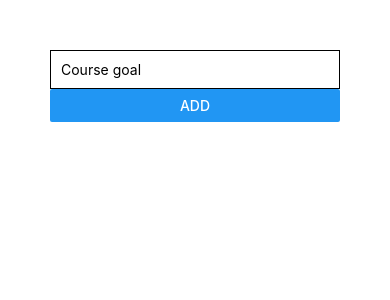
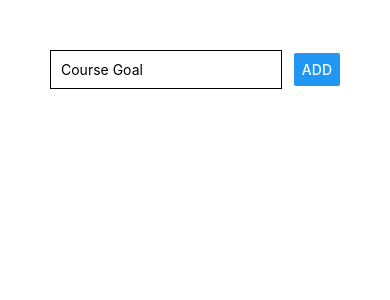
Before and after one commit to djordjereact/rn-complete-guide, a React Native app: screen / in a window 390 px wide. Shown: the top 300 px of the page. Built offline with nearby package versions, Linux system fonts and the light colour scheme.

Commit message:
Adde some inline styling

```diff
--- a/App.js
+++ b/App.js
@@ -4,8 +4,10 @@
 export default function App() {
   return (
     <View style={{padding: 50}}>
-      <View>
-        <TextInput placeholder="Course goal" style={{borderBottomColor: 'black', borderWidth: 1, padding: 10}} />
+      <View style={{flexDirection: 'row', justifyContent: 'space-between', alignItems: 'center'}}>
+        <TextInput
+        placeholder="Course Goal"
+        style={{width: '80%' ,borderBottomColor: 'black', borderWidth: 1, padding: 10}} />
         <Button title="ADD"/>
       </View>
       <View>
```
